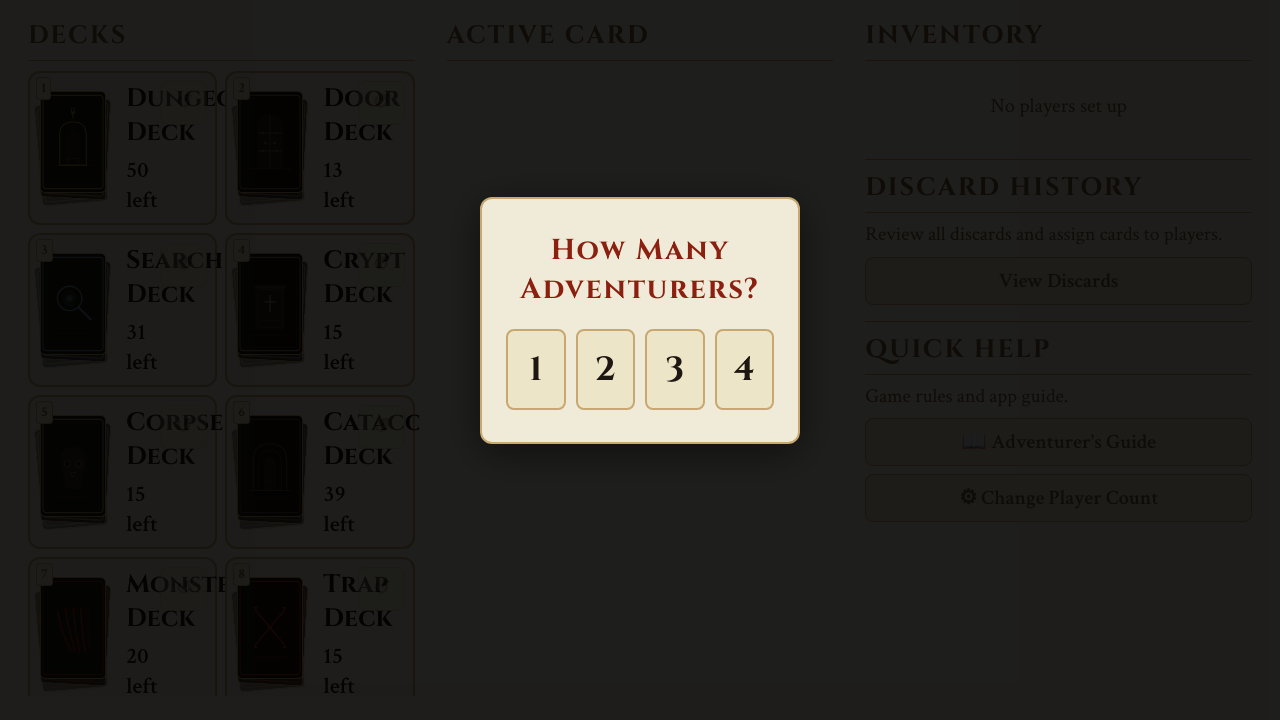
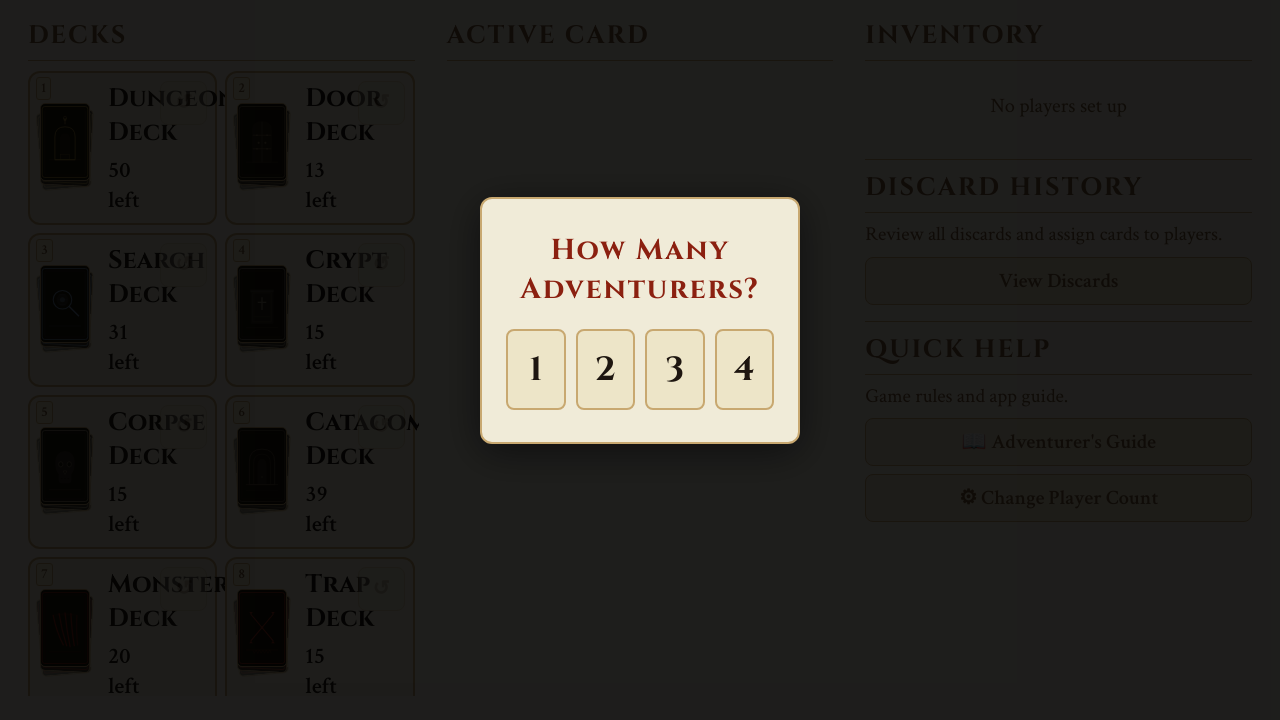
Before and after one commit to Mathew/board-companion, a plain HTML site: page index.html in a window 1280 px wide. Shown: the part 80-800 px from the top of the page. Drawn offline with nearby package versions, Linux system fonts and the light colour scheme.

Commit message:
T80: container query on .decks-list for deck-stack scaling per V81
Default 60x90/50x78; @container >=360px inside @media >=800px upgrades
to 78x114/66x102 with scaled transforms. Removes old @media-only sizing.

```diff
--- a/style.css
+++ b/style.css
@@ -159,17 +159,29 @@ header h1 {
   letter-spacing: 0;
 }
 
-/* ---------- Deck entries — visual card blocks (V19, V24, V53) ---------- */
+/* ---------- Deck entries — visual card blocks (V19, V24, V53, V81) ---------- */
 .decks-list {
   display: flex;
   flex-direction: column;
   gap: 8px;
+  container-type: inline-size;
+  container-name: decks-list;
 }
 @media (min-width: 800px) {
   .decks-list {
     display: grid;
     grid-template-columns: repeat(auto-fill, minmax(180px, 1fr));
     gap: 8px;
+  }
+}
+
+/* Container query: scale deck-stack when tile width ≥ 360px (V81); desktop only so mobile 60×90 baseline holds */
+@media (min-width: 800px) {
+  @container decks-list (min-width: 360px) {
+    .deck-stack { width: 78px; height: 114px; }
+    .deck-stack-layer { width: 66px; height: 102px; }
+    .deck-stack-layer:nth-child(1) { transform: rotate(-5deg) translate(-3px, 11px); opacity: 0.45; }
+    .deck-stack-layer:nth-child(2) { transform: rotate(3deg) translate(3px, 6px); opacity: 0.7; }
   }
 }
 
@@ -256,10 +268,6 @@ header h1 {
 /* Desktop deck-entry tiles (V53, V78) */
 @media (min-width: 800px) {
   .deck-entry { gap: 8px; padding: 8px 8px 8px 10px; }
-  .deck-stack { width: 78px; height: 114px; }
-  .deck-stack-layer { width: 66px; height: 102px; }
-  .deck-stack-layer:nth-child(1) { transform: rotate(-5deg) translate(-3px, 11px); }
-  .deck-stack-layer:nth-child(2) { transform: rotate(3deg) translate(3px, 6px); }
   .deck-entry-name { font-size: 1.05rem; }
   .deck-entry-desc { font-size: 0.68rem; -webkit-line-clamp: 2; }
   .deck-count-remain { font-size: 0.95rem; }
```
Also changed, not shown: 1 other file.
